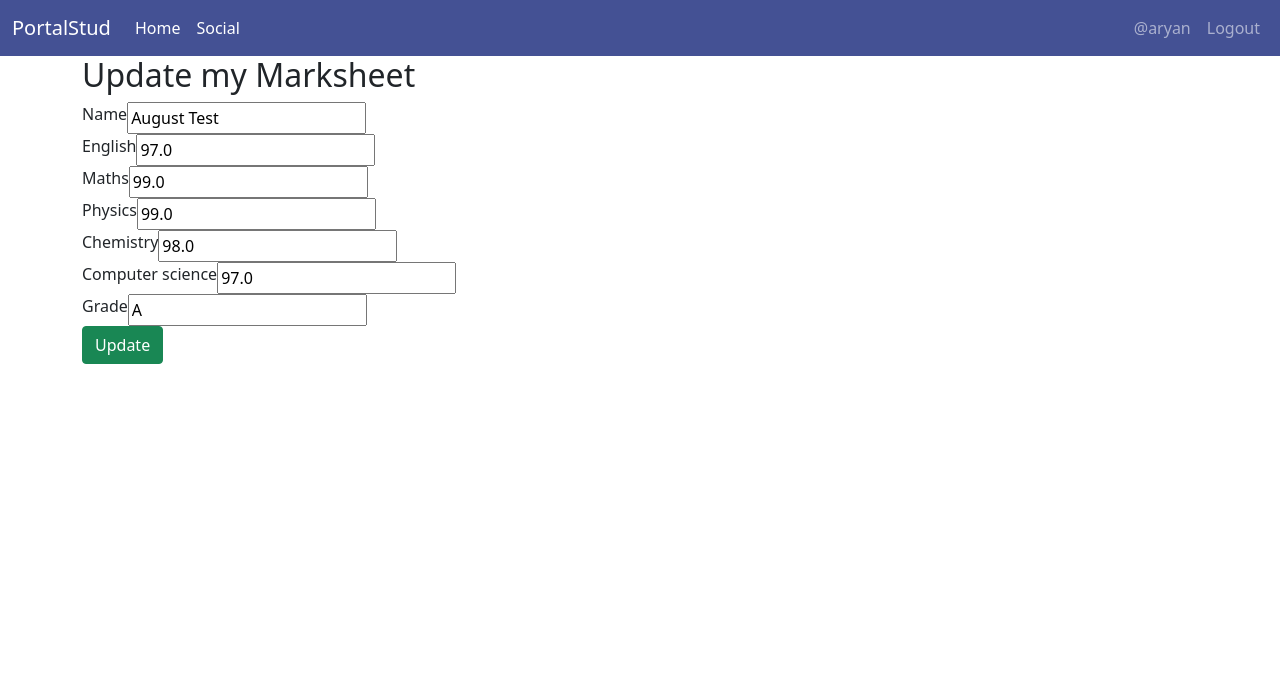
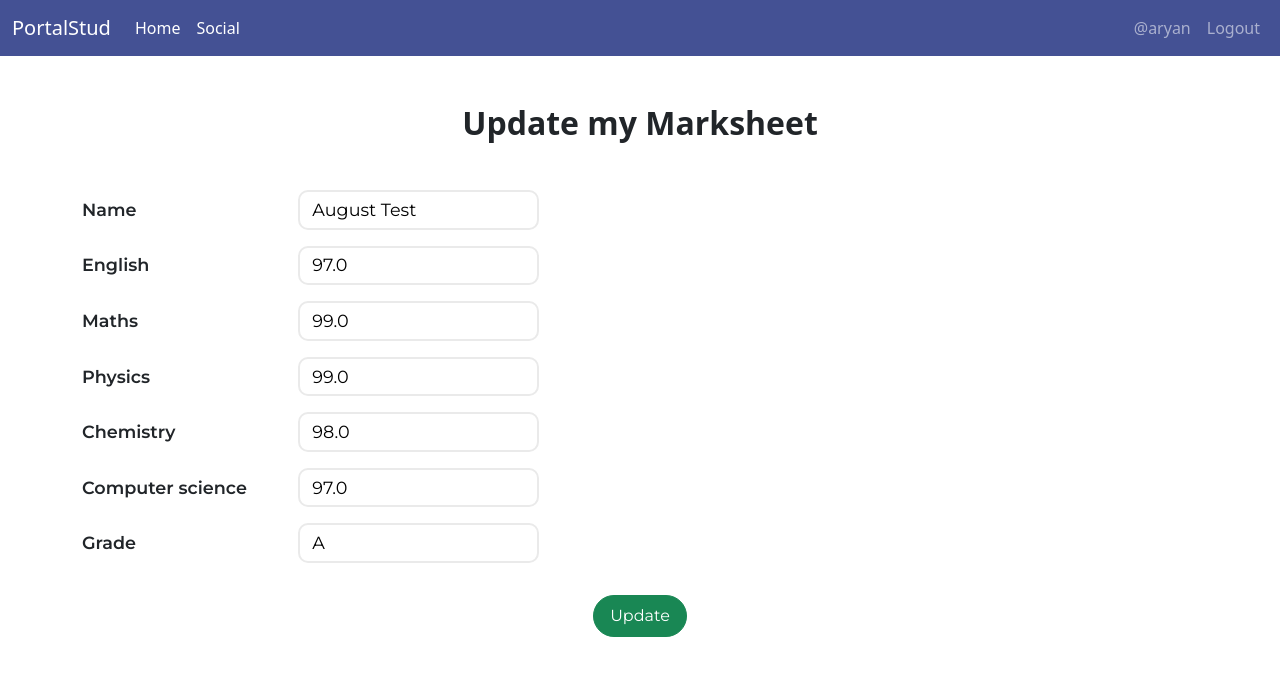
Before and after one commit to Aryan-ki-codepanti/portalStud, a Django app: page /update-marksheet/1 in a window 1280 px wide. Shown: the top 676 px of the page. Run offline with Django 3.2, Linux system fonts and the light colour scheme; a user stored in the database is signed in; data comes from the database, SQL or seed files in the repository; both versions use the stored data as it was after the commit; some libraries are stand-ins or nearby versions.

Commit message:
Added CSS to update marksheet template

```diff
--- a/base/views.py
+++ b/base/views.py
@@ -73,5 +73,8 @@ def updateMarksheet(request , id):
         }
         return render( request , "base/updateMarksheet.html" , context )
 
-    # POST Update logic
+    # POST : Update logic
+    form = MarkSheetForm(data=request.POST , instance=marksheet)
+    if form.is_valid():
+        form.save()
     return redirect("Home")
--- /dev/null
+++ b/static/css/updateMarksheet.css
@@ -0,0 +1,19 @@
+.form-container{
+    font-size: 1.1rem;
+    font-family: "Montserrat";
+}
+
+.form-container label{
+    width: 200px;
+    font-weight: 600;
+}
+.form-container input{
+    padding: 0.26em 0.7em;
+    border-radius: 10px;
+    border: 2px solid #eaeaea;
+}
+
+.form-container button{
+    border-radius: 30px;
+    padding: 0.5em 1em;
+}
--- a/templates/base/updateMarksheet.html
+++ b/templates/base/updateMarksheet.html
@@ -6,17 +6,20 @@
 
 {% block content %}
     <div class="container">
-        <h2> Update my Marksheet </h2>
+        <h2 class="fw-600 my-5 text-center"> Update my Marksheet </h2>
 
         <div class="form-container">
-            <form>
+            <form method="POST">
+                {% csrf_token %}
             {% for field in form %}
-                <div class="d-flex">
-                    <label class="form-label"> {{ field.label }} </label>
+                <div class="d-flex my-3 align-items-center gap-3">
+                    <label class=""> {{ field.label }} </label>
                     {{ field }}
                 </div>
             {% endfor %}
-                <button type="submit" class="btn btn-success" > Update </button>
+                <div class="text-center">
+                    <button type="submit" class="btn btn-success mt-3" > Update </button>
+                </div>
             </form>
         </div>
 
--- a/templates/main.html
+++ b/templates/main.html
@@ -29,6 +29,10 @@
         <!-- Marksheet -->
         <link rel="stylesheet" href="{% static 'css/marksheets.css' %}">
 
+        <!-- Update Marksheet -->
+        <link rel="stylesheet" href="{% static 'css/updateMarksheet.css' %}">
+
+
         <!-- Font-Awesome  -->
         <script
             src="https://kit.fontawesome.com/aacb247ff6.js"
```
Also changed, not shown: db.sqlite3.
